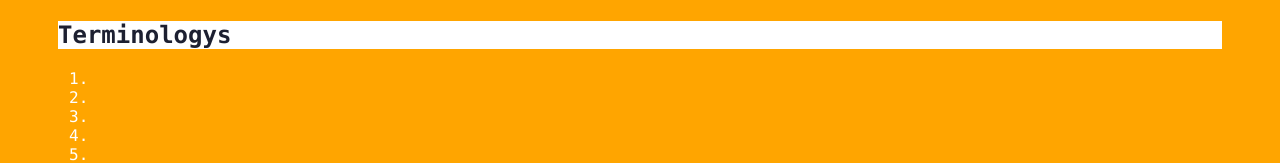
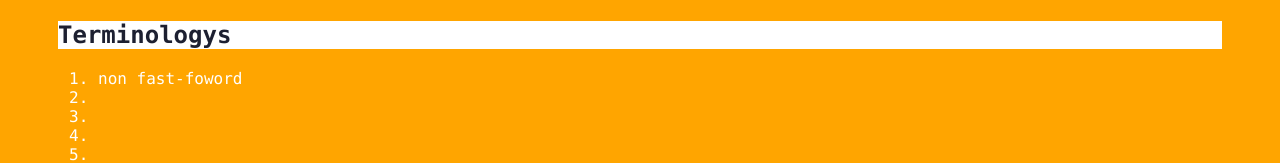
Before and after one commit to Jack-song-gif/git_learning, a plain HTML site: page index.html in a window 1280 px wide. Both pictures are taken after a click on the element "Terminologys". Shown: the part 224-387 px from the top of the page. Drawn offline with Linux system fonts and the light colour scheme.

Commit message:
add non fast-forward

```diff
--- a/index.html
+++ b/index.html
@@ -14,7 +14,7 @@
         <div class="accordion"><h1>Terminologys</h1></div>
             <div class="panel">
                 <ol>
-                    <li></li>
+                    <li>non fast-foword</li>
                     <li></li>
                     <li></li>
                     <li></li>
```
